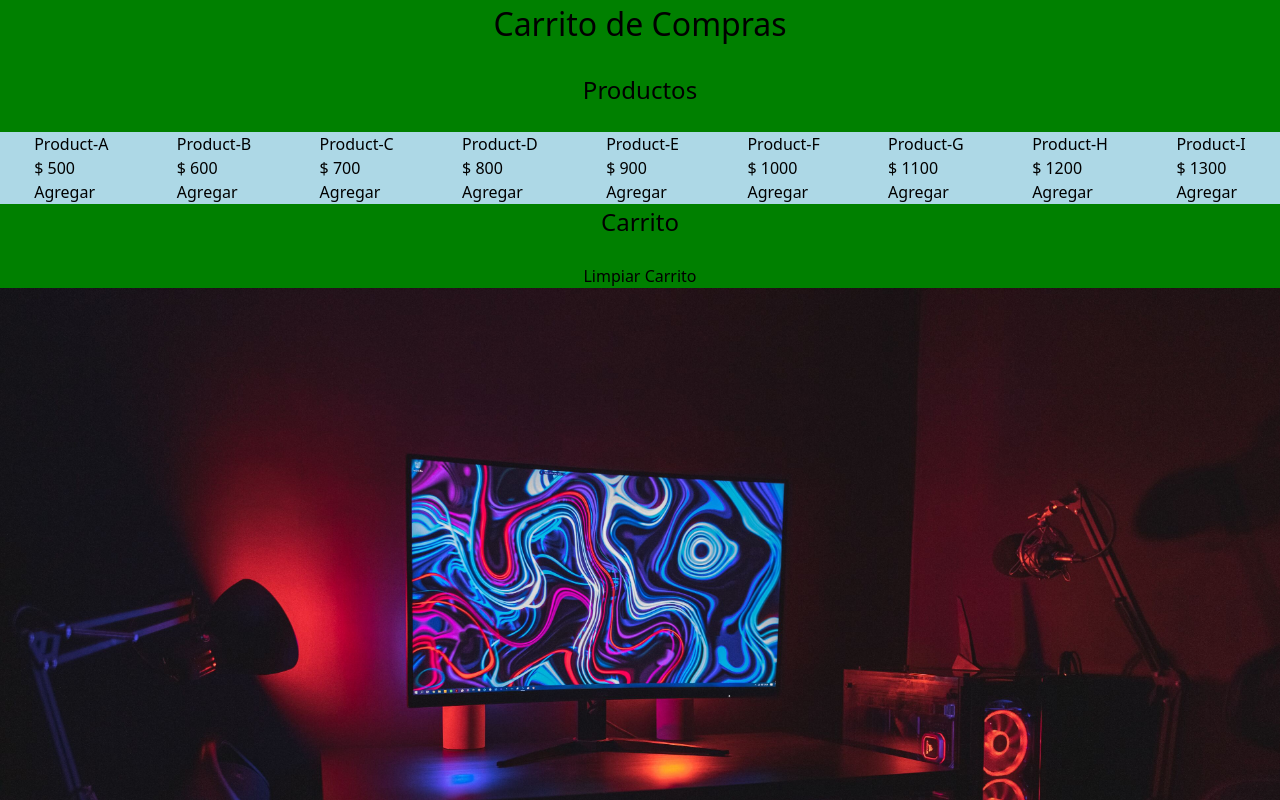
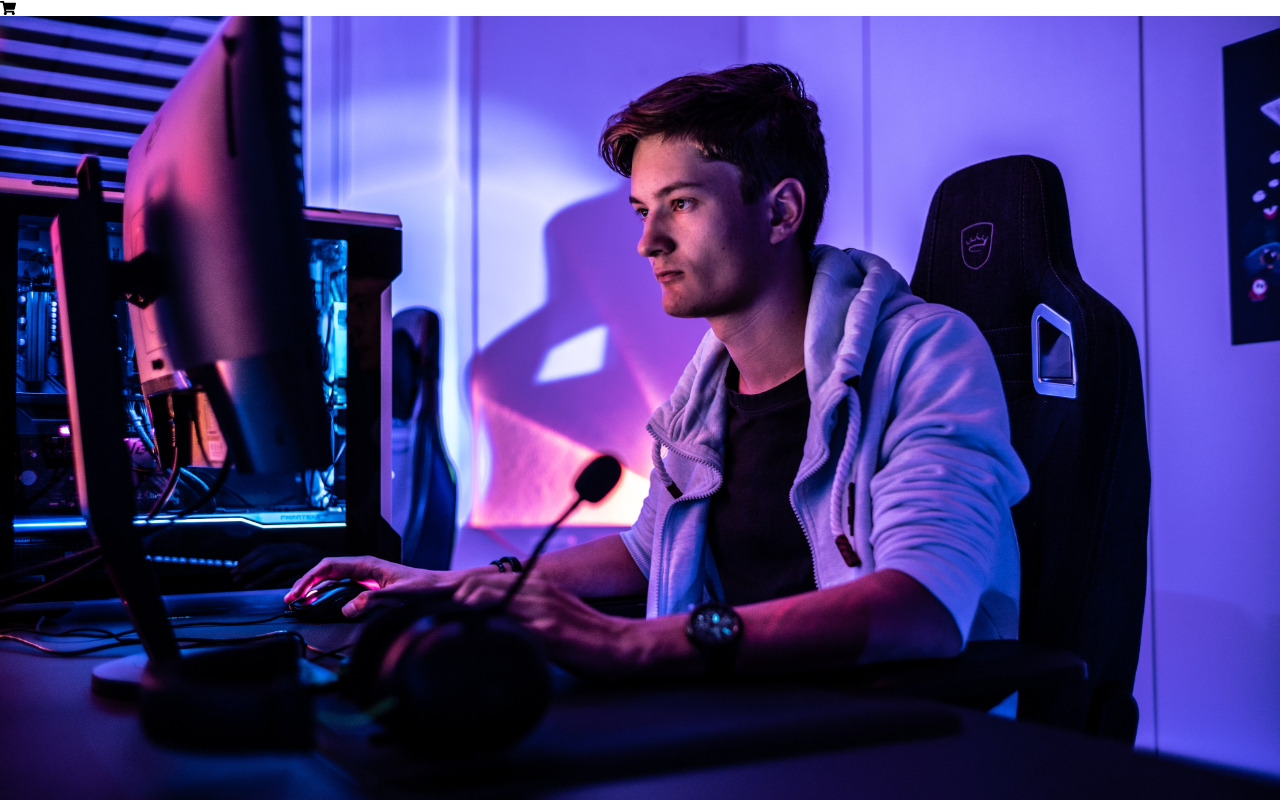
Before and after one commit to Zeke-Cachi/E-Commerce_App, a React (Create React App) app: page / in a window 1280 px wide. Shown: the top 800 px of the page. Built offline with nearby package versions, Linux system fonts and the light colour scheme.

Commit message:
se agrega control para iconos

```diff
--- a/src/App.js
+++ b/src/App.js
@@ -5,9 +5,9 @@ import product4 from "./assets/img/cuatro.jpg";
 import product5 from "./assets/img/cinco.jpg";
 
 import CartIcon from "./components/Cart/CartIcon";
-import React from "react";
+import React, { useState } from "react";
 import Carousel from "./components/Carousel/Carousel";
-
+import { FaTimes, FaShoppingCart } from "react-icons/fa"
 
 const slides = [
   {id: 1, productImage: product1},
@@ -18,13 +18,25 @@ const slides = [
 ];
 
 function App() {
+  const [showCart, setShowCart] = useState(false);
+
+  const handleCartToggle = () => {
+    setShowCart(!showCart);
+  }
+
   return (
     <>
-      <CartIcon />
+      {showCart ? (
+        <>
+          <FaTimes onClick={handleCartToggle} />
+          <CartIcon />
+        </>
+      ) : (
+        <FaShoppingCart onClick={handleCartToggle} />
+      )}
       <Carousel slides={slides} />
     </>
-
-  )
+  );
 }
 
 export default App;
```
